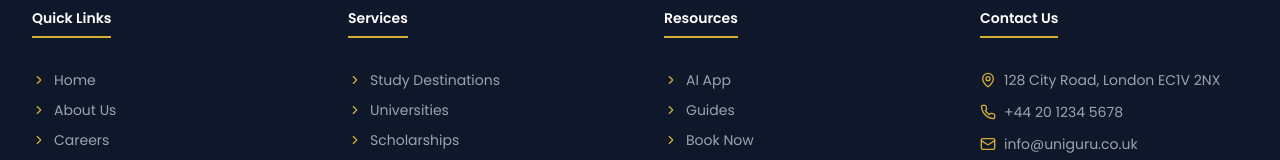
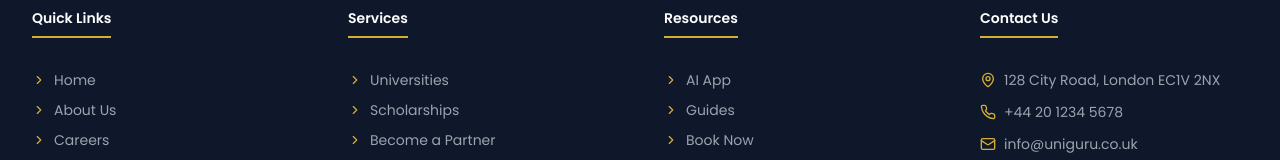
Before and after one commit to kalanadidulanga/uniguru-v2, a Next.js app: page / in a window 1280 px wide. Shown: the part 6226-6386 px from the top of the page. Built offline with nearby package versions, Linux system fonts and the light colour scheme; no server answers; a web font is replaced by a local one.

Commit message:
remove "Study Destinations" link from footer services

```diff
--- a/src/components/footer/FooterV2.tsx
+++ b/src/components/footer/FooterV2.tsx
@@ -13,7 +13,6 @@
 ] as const;
 
 const SERVICES = [
-    { name: "Study Destinations", href: "/study-destinations" },
     { name: "Universities", href: "/universities" },
     { name: "Scholarships", href: "/scholarships" },
     { name: "Become a Partner", href: "/become-a-partner" },
```
